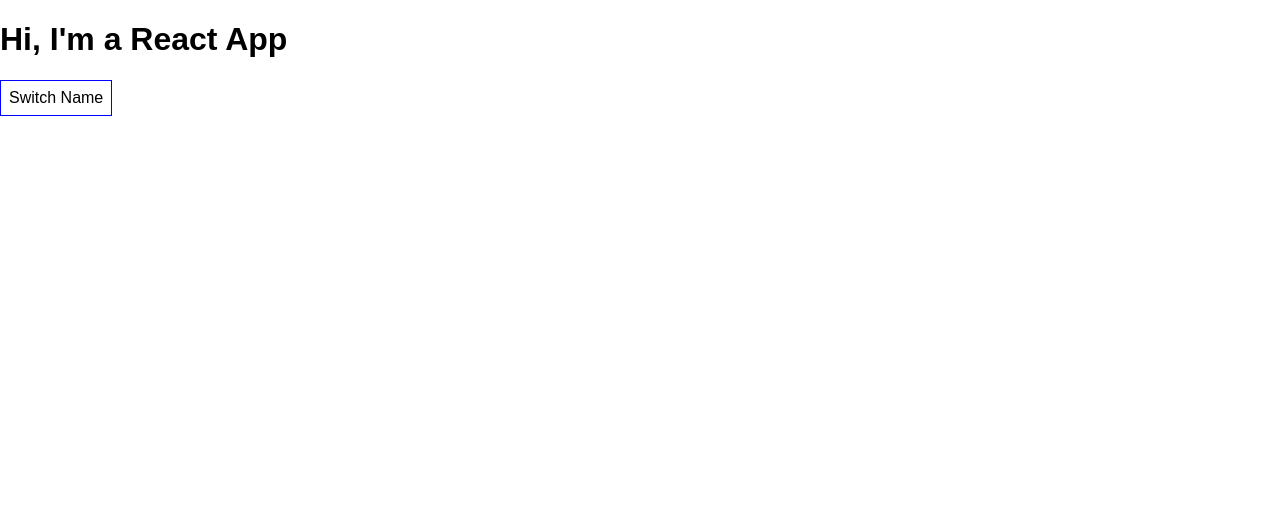
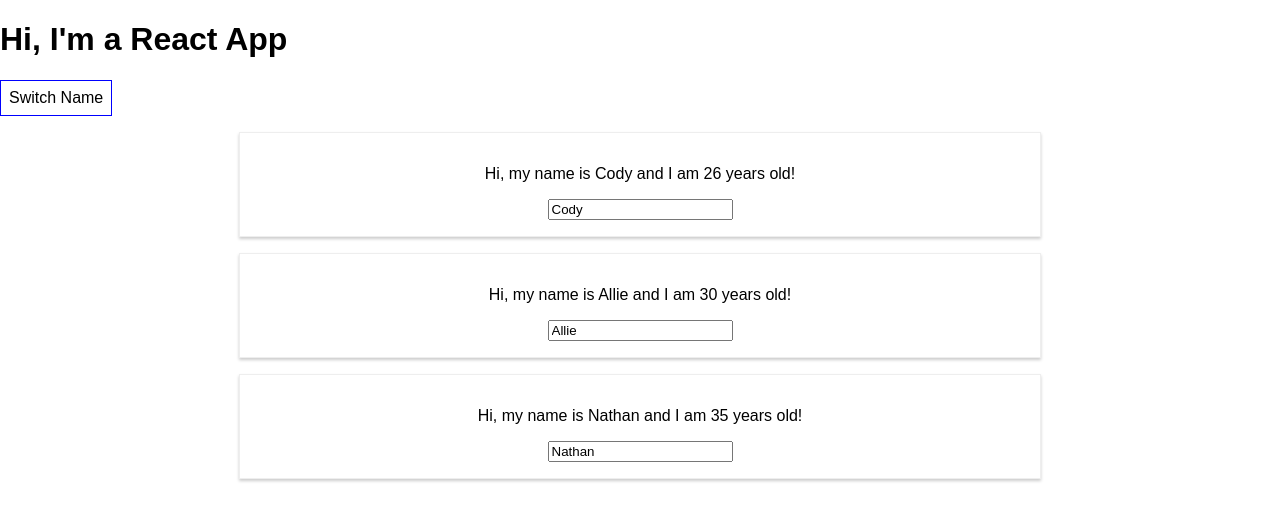
Before and after one commit to codywiseman/react-practice, a React (Create React App) app in the folder react-app/: page / in a window 1280 px wide. Both pictures are taken after a click on the button "Switch Name". Shown: the top 520 px of the page. Built offline with nearby package versions, Linux system fonts and the light colour scheme.

Commit message:
added key to prop and added deletePersonHandler

```diff
--- a/react-app/src/App.js
+++ b/react-app/src/App.js
@@ -5,9 +5,9 @@ import Person from './Person/Person'
 class App extends Component {
   state = {
     persons: [
-      { name: 'Cody', age: 26 },
-      { name: 'Allie', age: 30 },
-      { name: 'Nathan', age: 35 }
+      { id: 'eWefdweji', name: 'Cody', age: 26 },
+      { id: 'aejriom38', name: 'Allie', age: 30 },
+      { id: 'adedqwer', name: 'Nathan', age: 35 }
     ],
     showPersons: false
   }
@@ -29,6 +29,13 @@ class App extends Component {
       ]
     })
   }
+
+  deletePersonHandler = (personIndex) => {
+    const persons = [...this.state.persons];
+    persons.splice(personIndex, 1);
+    this.setState({ persons: persons })
+  }
+
   togglePersonHandler = () => {
     const doesShow = this.state.showPersons;
     this.setState({ showPersons: !doesShow })
@@ -45,13 +52,17 @@ class App extends Component {
     let persons = null;
 
     if( this.state.showPersons ) {
-      <div>
-        {this.state.persons.map(person => {
-          return <Person
-            name={person.name}
-            age={person.age}  />
-        })}
-      </div>
+      persons = (
+        <div>
+          {this.state.persons.map((person, index) => {
+            return <Person
+              click={() => this.deletePersonHandler(index)}
+              name={person.name}
+              age={person.age}
+              key={person.id} />
+          })}
+        </div>
+      )
     }
 
     return (
@@ -62,7 +73,7 @@ class App extends Component {
           onClick={this.togglePersonHandler}
           style={style}>Switch Name
         </button>
-        { persons }
+        {persons}
       </div>
       // * JSX gets compiled into the React code below. That is why we import React. JSX code calls React.createElement()
     //  React.createElement('div', {className: 'App'}, React.createElement('h1', null, 'Hi, I\'m a React App!!!'))
```
